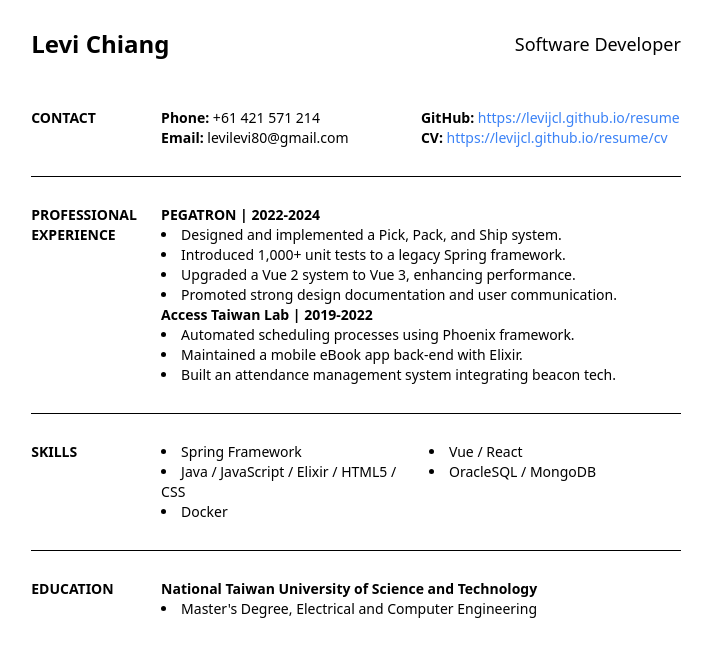
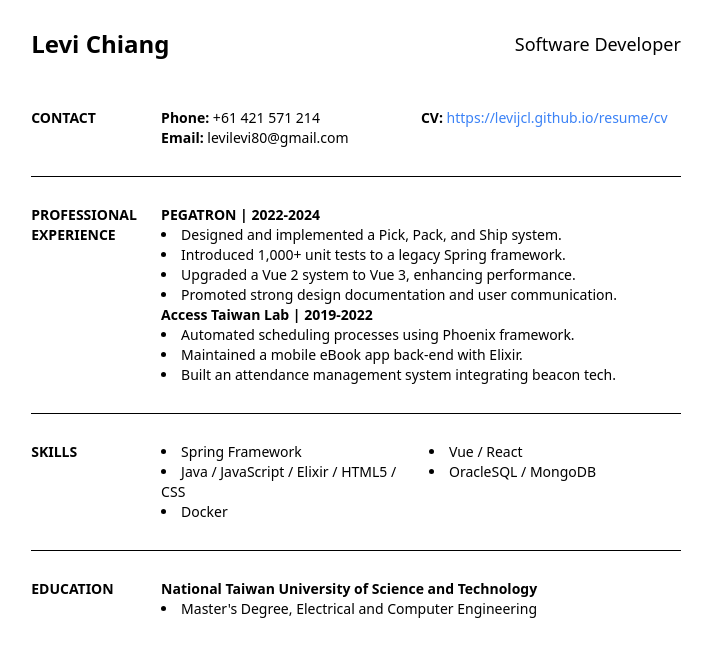
Before and after one commit to levijcl/resume, a website: page index.html in a window 1280 px wide. Shown: the whole page, without its empty margins (284-996 px from the left). Drawn offline with Linux system fonts and the light colour scheme.

Commit message:
Change contact information

```diff
--- a/index.html
+++ b/index.html
@@ -19,23 +19,13 @@
         <div class="grid grid-cols-1 sm:grid-cols-2 sm:flex-1 max-w-prose">
           <p><strong>Phone:</strong> +61 421 571 214</p>
           <p>
-            <strong>GitHub:</strong>
-            <a
-              href="https://levijcl.github.io/resume"
-              class="text-blue-500 hover:underline"
-              >https://levijcl.github.io/resume</a
+            <strong>CV:</strong>
+            <a href="./cv" class="text-blue-500 hover:underline"
+              >https://levijcl.github.io/resume/cv</a
             >
           </p>
           <p class="text-nowrap">
             <strong>Email:</strong> levilevi80@gmail.com
-          </p>
-          <p>
-            <strong>CV:</strong>
-            <a
-              href="./cv"
-              class="text-blue-500 hover:underline"
-              >https://levijcl.github.io/resume/cv</a
-            >
           </p>
         </div>
       </section>
```
Also changed, not shown: cv/index.html (+1 -9 lines), src/output.css.
